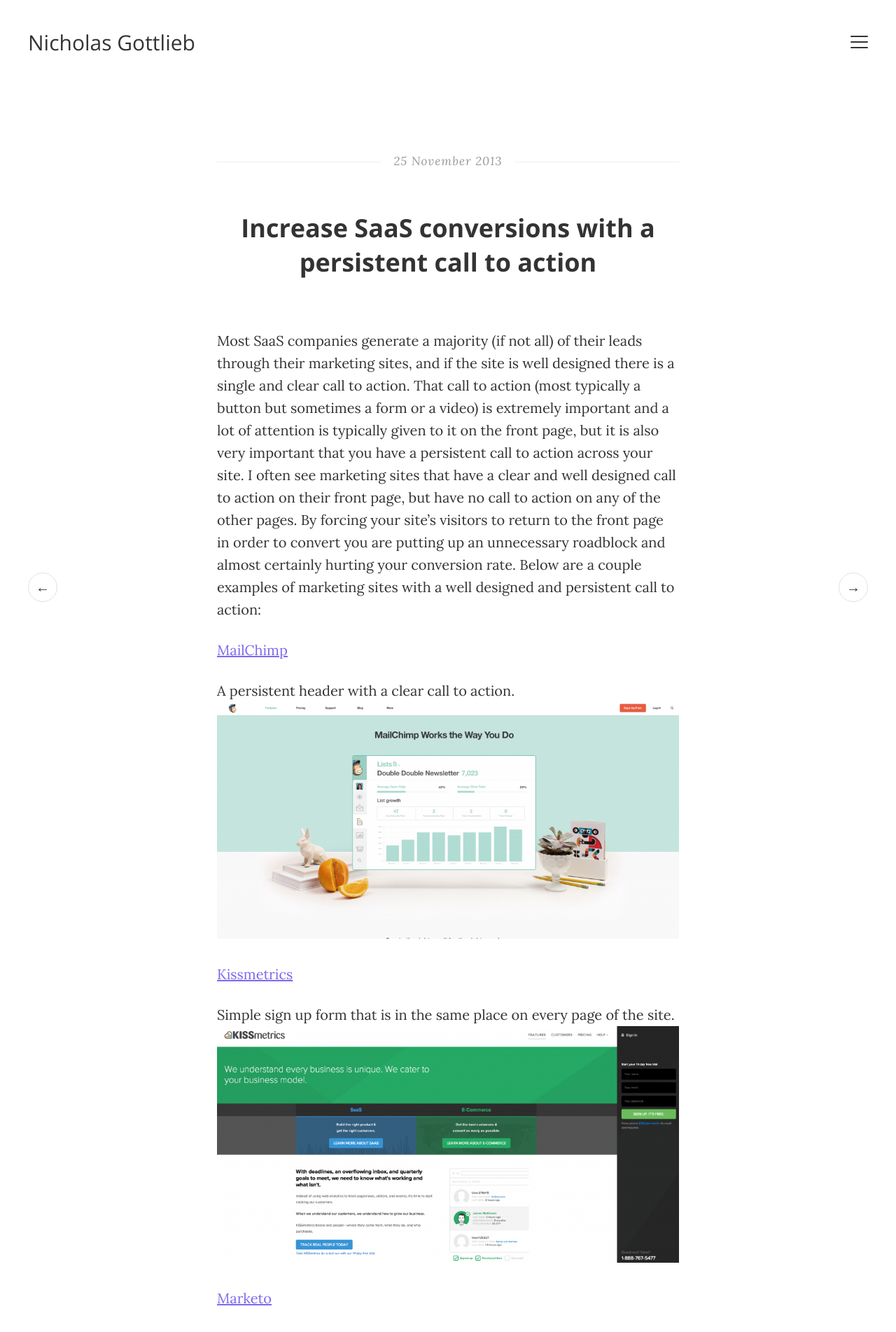
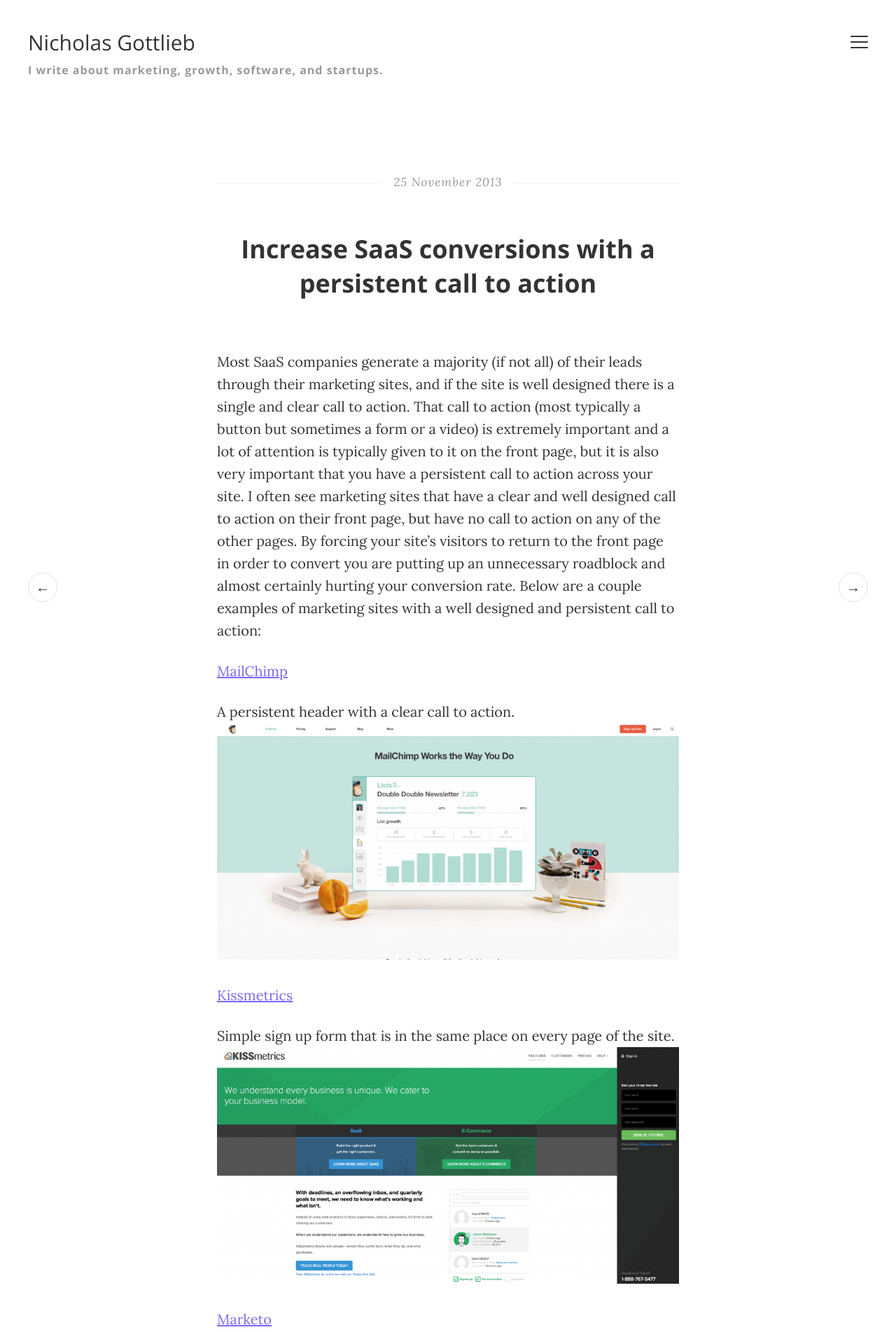
Before and after one commit to worldsoup/worldsoup.github.io, a Jekyll site: the page built from _posts/2013-11-25-Increase-saas-conversion-with-a-persistent-call-to-action.markdown, in a window 1280 px wide. Shown: the top 1903 px of the page at 70% size. Built offline with Jekyll 4.4.1, drawn with Linux system fonts in a browser that asks for light colours; some of the changed text lies outside the part shown.

Commit message:
site tweaks

```diff
--- a/_config.yml
+++ b/_config.yml
@@ -17,12 +17,12 @@
 
 twitter: worldsoup
 github: worldsoup
-instagram: worldsoup
+linkedin: nicholasgottlieb
 
 # Google Analytics (you may want to changes these with yours or even delete :)
 
-#ga_domain: m3xm.github.io
-#ga_tracking_id: UA-47727049-1
+ga_domain: nickgottlieb.com
+ga_tracking_id: UA-25407277-1
 
 # Other (refer to http://jekyllrb.com/docs/home/ for further details on the below)
 
--- a/_layouts/default.html
+++ b/_layouts/default.html
@@ -31,6 +31,9 @@
       <nav>
         <h6>Follow me on</h6>
         <ul>
+          {% if site.linkedin %}
+          <li><a target="_blank" href="http://linkedin.com/in/{{ site.linkedin }}">LinkedIn</a></li>
+          {% endif %}
           {% if site.twitter %}
           <li><a target="_blank" href="http://twitter.com/{{ site.twitter }}">Twitter</a></li>
           {% endif %}
@@ -39,9 +42,6 @@
           {% endif %}
           {% if site.dribbble %}
           <li><a target="_blank" href="{{ site.dribbble }}">Dribbble</a></li>
-          {% endif %}
-          {% if site.instagram %}
-          <li><a target="_blank" href="http://instagram.com/{{ site.instagram }}">Instagram</a></li>
           {% endif %}
         </ul>
       </nav>
@@ -53,6 +53,7 @@
       <header>
         <div class="h-wrap">
           <h1 class="title"><a href="{{ site.baseurl }}" title="Back to Homepage">{{ site.name }}</a></h1>
+          <h4 class="description">{{ site.description }}</h4>
           <a class="menu-icon" title="Open Bio"><span class="lines"></span></a>
         </div>
       </header>
@@ -62,7 +63,7 @@
       </main>
 
       <footer>
-        <small>Powered by Jekyll - Theme: <a href="https://github.com/m3xm/hikari-for-Jekyll">hikari</a></small>
+
       </footer>
 
     </div>
--- a/_scss/partials/_header.scss
+++ b/_scss/partials/_header.scss
@@ -20,6 +20,11 @@
       }
     }
   } // end h1.title
+  h4.description {
+    margin: .5em 0em 0em 0em;
+    letter-spacing: 1px;
+    text-transform: none;
+  }
 
   .close {
     .lines {
```
